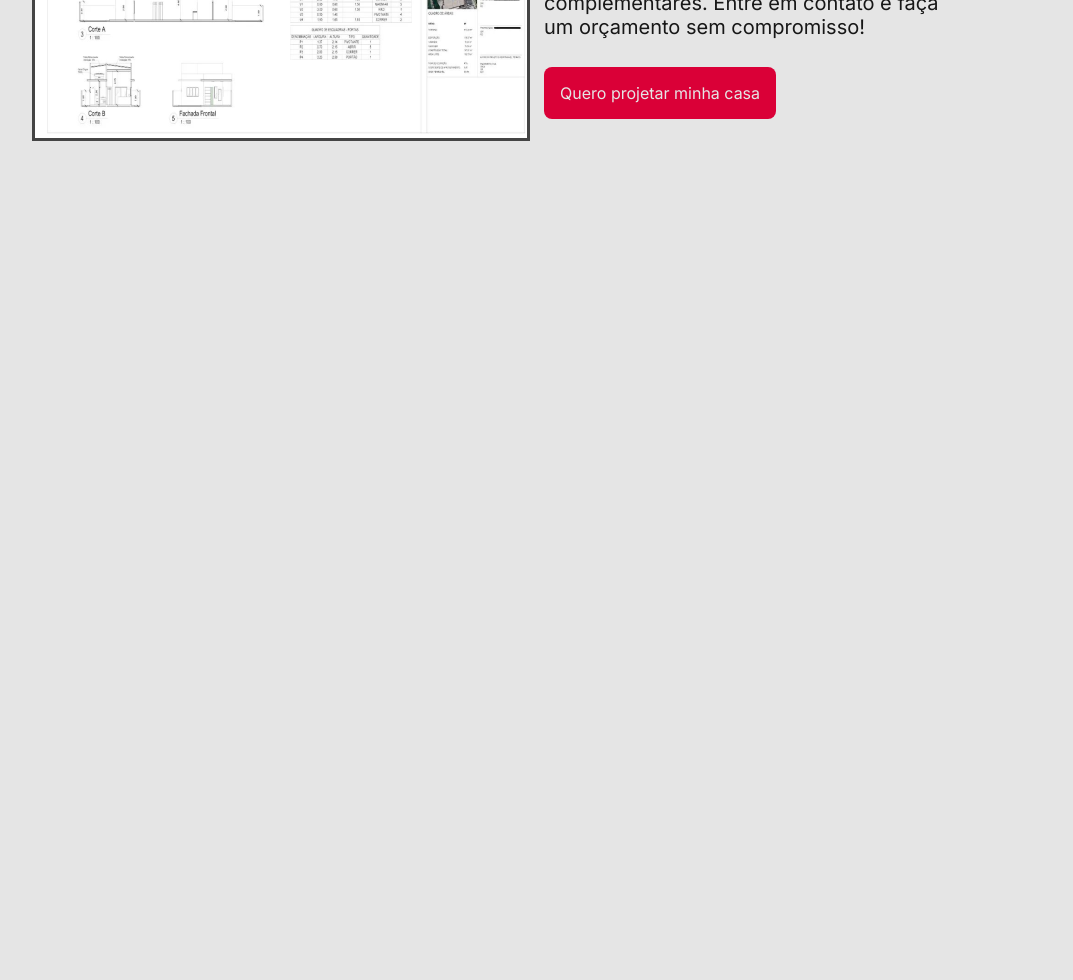
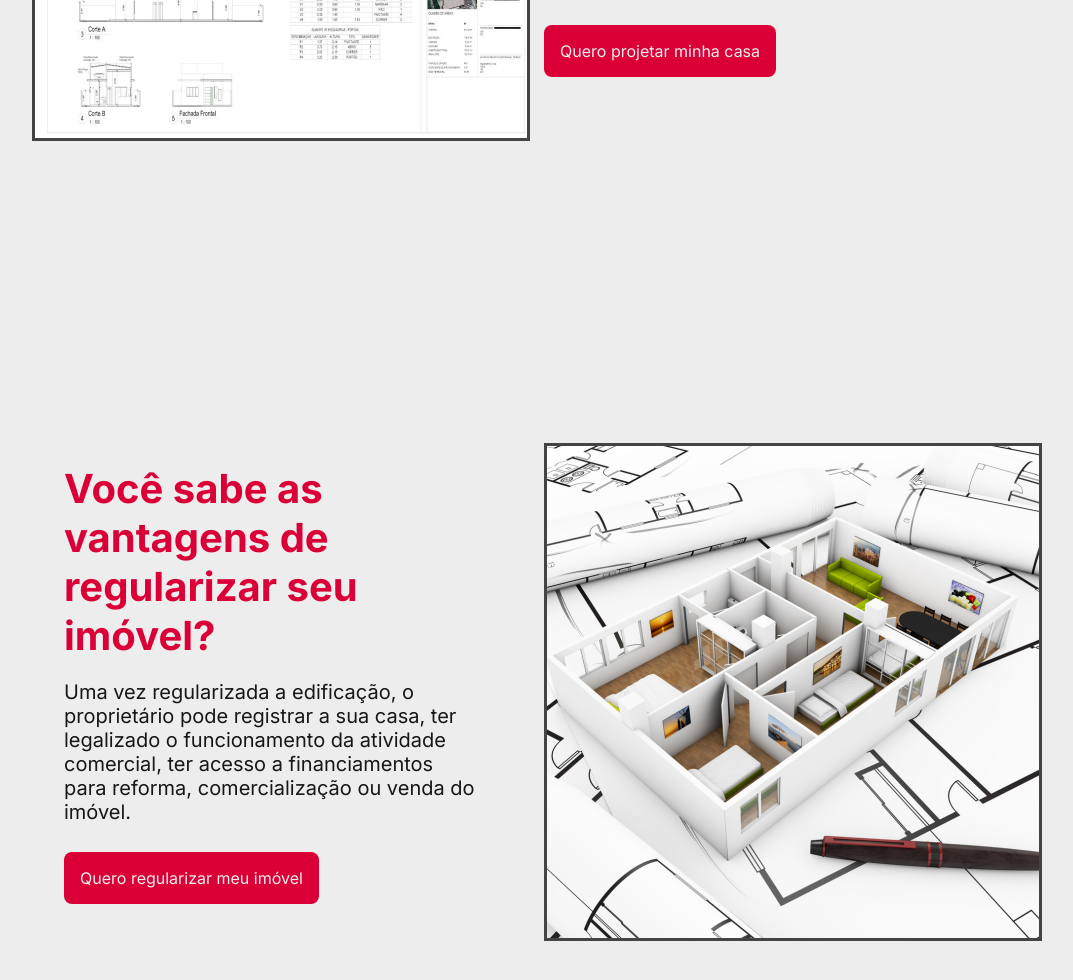
Before and after one commit to facarlos90/fesc-page, a plain HTML site: page index.html in a window 1280 px wide. Shown: the part 1308-2288 px from the top of the page, without its empty margins (128-1201 px from the left). Before the commit the page ends 1600 px from the top, so only its background shows below. Drawn offline with Linux system fonts and the light colour scheme.

Commit message:
Criando e estilizando seção regularização

```diff
--- a/index.html
+++ b/index.html
@@ -3,7 +3,7 @@
 <head>
     <meta charset="UTF-8">
     <meta name="viewport" content="width=device-width, initial-scale=1.0">
-    <title>FESC - Engenharia</title>
+    <title>FSEC - Engenharia</title>
     <link rel="stylesheet" href="style.css">
 </head>
 <body>
@@ -28,6 +28,17 @@
                 <a class="container__botao secundario__botao" href="#">Quero projetar minha casa</a>
             </div>
         </section>
+        <section class="container secundario">
+            <div class="container__descricao">
+                <h2 class="descricao__titulo">Você sabe as vantagens de regularizar seu imóvel?</h2>
+                <p class="descricao__texto">Uma vez regularizada a edificação, o proprietário pode registrar a sua casa, ter legalizado o funcionamento da atividade comercial, ter acesso a financiamentos para reforma, comercialização ou venda do imóvel.</p>
+                <a class="container__botao secundario__botao" href="#">Quero regularizar meu imóvel</a>
+            </div>
+            <img class="secundario__imagem" src="./assets/imovel.png" alt="Maquete eletrônica de uma casa por cima de folhas com desenhos de projetos arquitetônicos">
+
+        </section>
+
+
     </main>
     <footer></footer>
 </body>
--- a/style.css
+++ b/style.css
@@ -1,7 +1,7 @@
 @import url('https://fonts.googleapis.com/css2?family=Inter:wght@400;700&display=swap');
 
   :root {
-    --bege-principal: #E5E5E5;
+    --bege-principal: #ededed;
     --cinza-claro: #444444 ;
     --cinza-escuro: #171717;
     --vermelho-destaque: #DA0037;
@@ -80,7 +80,7 @@ body {
 }
 
 .descricao__titulo {
-    font-size: 48px;
+    font-size: 40px;
     font-weight: 700;
     color: var(--vermelho-destaque);
     margin-bottom: 0.5em;
@@ -96,3 +96,7 @@ body {
     display: inline-block;
     margin-top: 0.5em;
 }
+
+.secundario__imagem {
+    padding: 0 0 0 2em;
+}
```
Also changed, not shown: assets/capa-cabecalho.png, assets/imovel.png (added).
